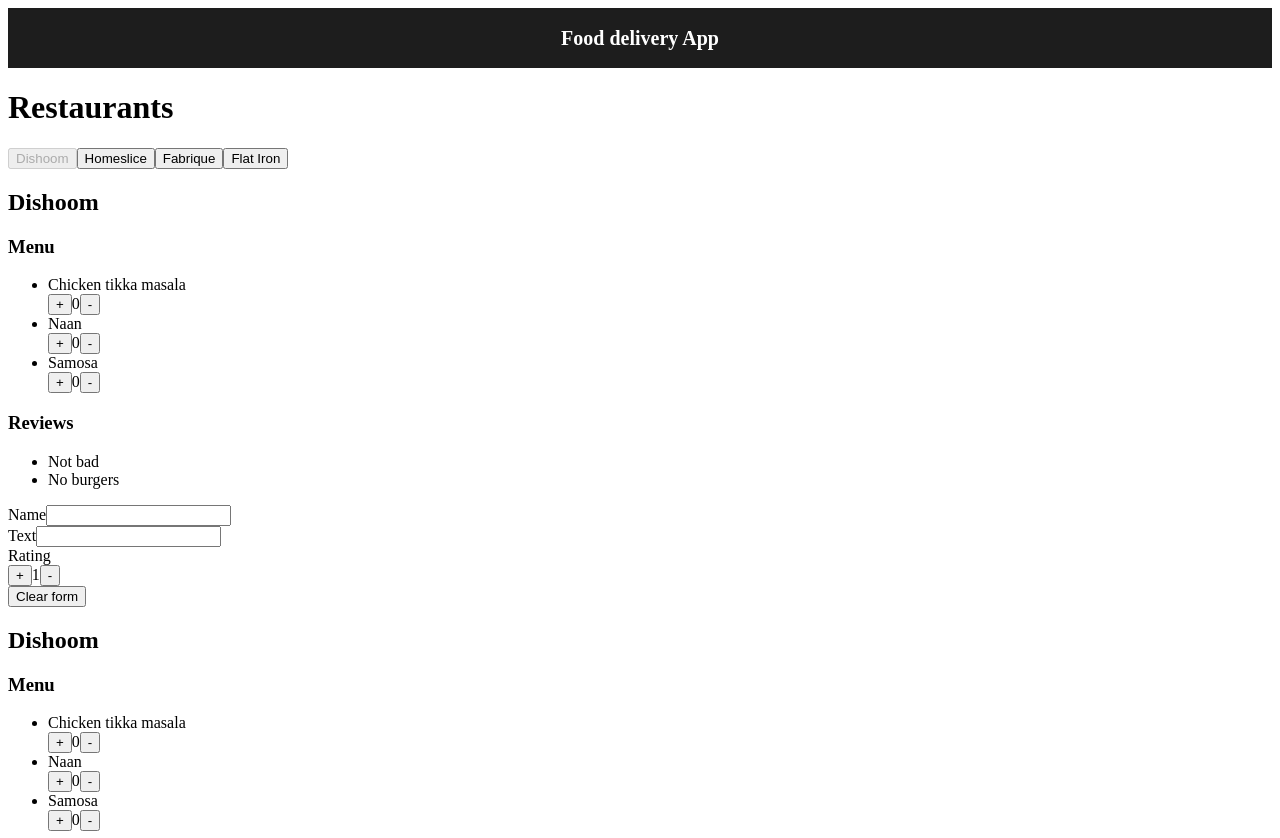
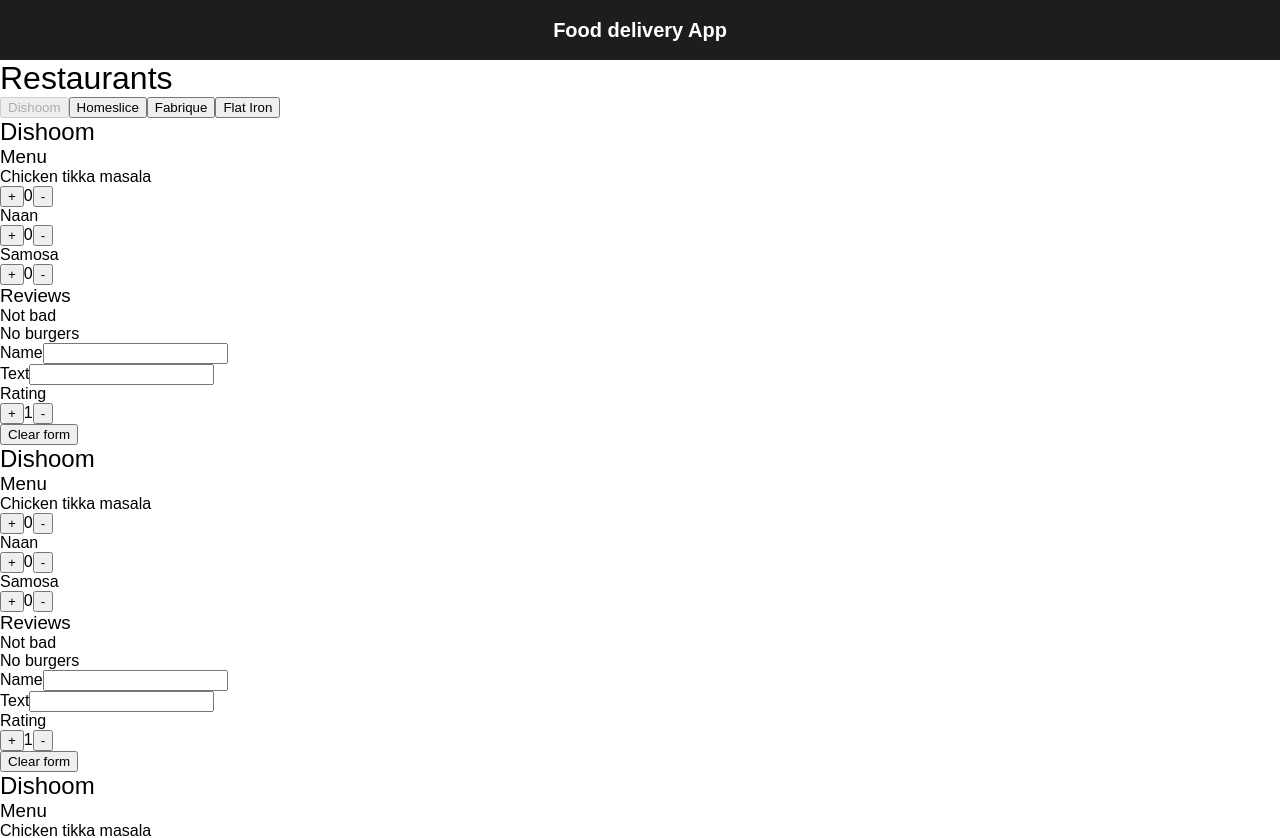
Before and after one commit to AlexWeit/react-next.js--food-service, a React (Vite) app: page / in a window 1280 px wide. Shown: the top 838 px of the page. Built offline with nearby package versions, Linux system fonts and the light colour scheme.

Commit message:
hw-5: add styles -part-1

```diff
--- a/package.json
+++ b/package.json
@@ -10,6 +10,7 @@
     "preview": "vite preview"
   },
   "dependencies": {
+    "classnames": "^2.5.1",
     "react": "^18.3.1",
     "react-dom": "^18.3.1"
   },
--- /dev/null
+++ b/src/app.css
@@ -0,0 +1,94 @@
+/*basic reset styles*/
+html {
+    font-size: 16px;
+    height: 100%;
+}
+
+body {
+    display: flex;
+    flex-direction: column;
+    font-family: sans-serif;
+    font-size: 1rem;
+    margin: 0;
+    min-height: 100vh;
+    position: relative;
+}
+
+/*.wrapper {
+  display: flex;
+  flex-direction: column;
+  margin: 0;
+  min-height: 100vh;
+  padding-top: 100px;
+  position: relative;
+}*/
+
+/*for footer*/
+header {
+    flex: 0 0 auto;
+}
+
+main {
+    flex: 1 0 auto;
+}
+
+footer {
+    flex: 0 0 auto;
+}
+/**/
+
+ul {
+    list-style: none;
+    margin: 0;
+    padding: 0;
+}
+
+p {
+    margin: 0;
+}
+
+h1,
+h2,
+h3,
+h4,
+h5,
+h6 {
+    font-weight: normal;
+    margin-bottom: 0;
+    margin-top: 0;
+}
+
+* {
+    box-sizing: border-box;
+}
+
+
+/*LINKS*/
+a {
+    color: inherit;
+}
+
+a,
+a:hover {
+    text-decoration: none;
+    transition: 0.3s;
+}
+
+a,
+a:hover,
+a:focus,
+a:active {
+    outline: none;
+}
+
+a {
+    color: #1d1d1d; /*rgb(29, 29, 29)*/
+}
+
+a:hover {
+    color: rgba(29, 29, 29, 0.8);
+}
+
+a:active {
+    color: rgba(29, 29, 29, 0.7);
+}
--- a/src/app.jsx
+++ b/src/app.jsx
@@ -1,3 +1,4 @@
+import './app.css'
 import { Layout } from "./components/layout/layout";
 import { RestaurantsPage } from "./components/restaurantsPage/restaurantsPage";
 
--- a/src/components/footer/footer.jsx
+++ b/src/components/footer/footer.jsx
@@ -2,10 +2,10 @@
 
 export const Footer = () => {
     return (
-        <div>
-            <div className={"footer"}>
+        <>
+            <footer className={"footer"}>
                 Footer
-            </div>
-        </div>
+            </footer>
+        </>
     );
 };
--- a/src/components/header/header.jsx
+++ b/src/components/header/header.jsx
@@ -2,10 +2,10 @@
 
 export const Header = () => {
     return (
-        <div>
-            <div className={"header"}>
+        <>
+            <header className={"header"}>
                 <a href="#" className={"header__logo"}>Food delivery App</a>
-            </div>
-        </div>
+            </header>
+        </>
     );
 };
--- a/src/components/restaurantsPage/restaurantsPage.jsx
+++ b/src/components/restaurantsPage/restaurantsPage.jsx
@@ -17,7 +17,7 @@
     };
 
     return (
-        <div>
+        <main>
             <h1>Restaurants</h1>
 
             {restaurantsData.map((restaurant) => (
@@ -43,6 +43,6 @@
             )}
 
 
-        </div>
+        </main>
     )
 };
--- a/src/components/scroll-progress-bar/scroll-progress-bar.jsx
+++ b/src/components/scroll-progress-bar/scroll-progress-bar.jsx
@@ -1,17 +1,17 @@
 import { useProgress } from "./use-progress";
+
+import styles from "./scroll-progress-bar.module.css";
+import classNames from "classnames";
 
 export const ScrollProgressBar = () => {
     const progress = useProgress();
 
-    const stylesProgressBar = {
-        height: "10px",
-        backgroundColor: "#DC2626",
-        position: "fixed",
-        top: 0,
-        left: 0,
-        width: progress,
-    };
     return (
-        <div style={stylesProgressBar}></div>
+        <div
+            className={classNames(styles.progressBar)}
+            style={{
+                width: progress,
+            }}
+        />
     );
 }
--- /dev/null
+++ b/src/components/scroll-progress-bar/scroll-progress-bar.module.css
@@ -0,0 +1,7 @@
+.progressBar {
+    height: 10px;
+    background-color: #DC2626;
+    position: fixed;
+    top: 0;
+    left: 0;
+}
```
Also changed, not shown: 1 other file (tests, documents, lock files or other folders).
